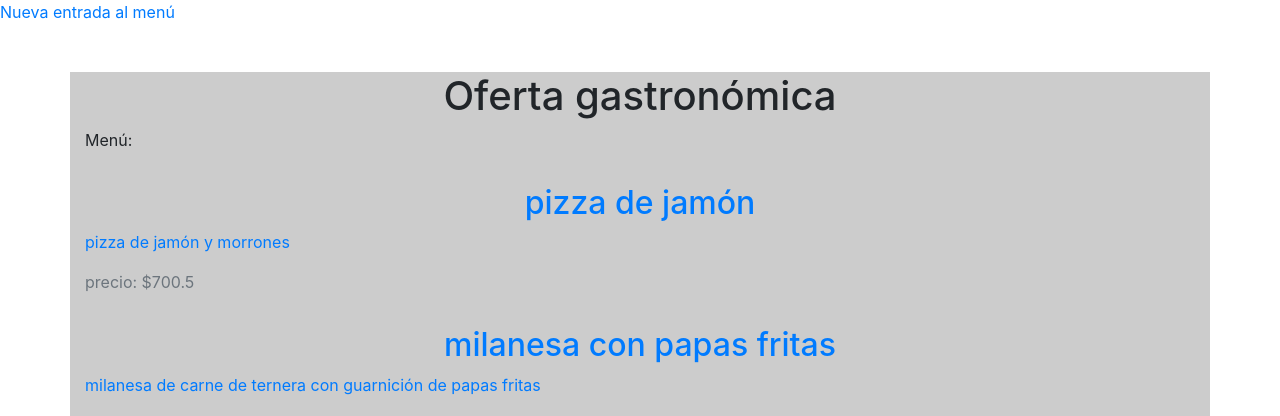
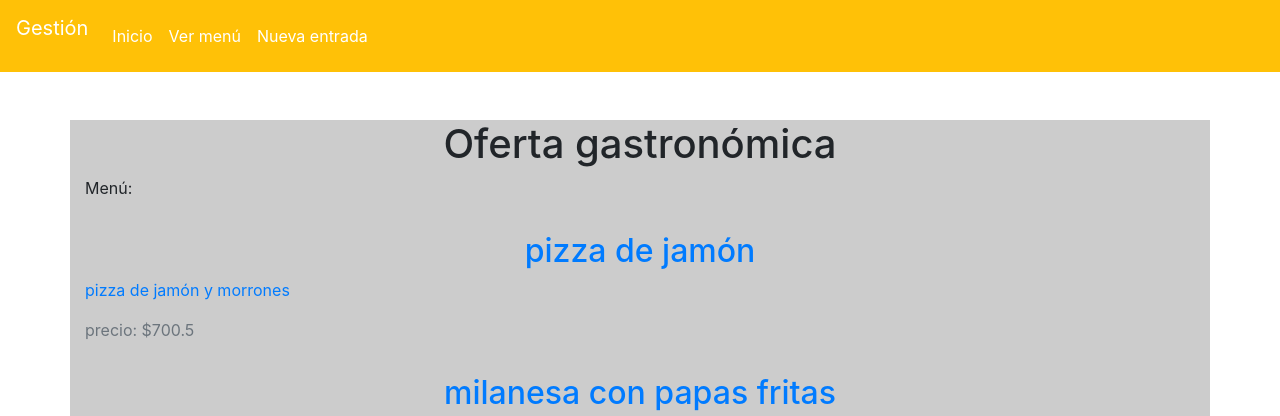
Before and after one commit to LeaTex/UNQ-iisoft-2021c1-turest, a Django app: page /panel/ in a window 1280 px wide. Shown: the top 416 px of the page. Run offline with Django 3.2, Linux system fonts and the light colour scheme; data comes from the database, SQL or seed files in the repository; some libraries are stand-ins or nearby versions.

Commit message:
se agrega un menú para acceder a las acciones

```diff
--- a/administracion/templates/admin/itemChange.html
+++ b/administracion/templates/admin/itemChange.html
@@ -1,4 +1,4 @@
-{% extends 'structure.html' %}
+{% extends 'panelStructure.html' %}
 {% block content %}
 	<div class="row mt-5">
 		<div class="col-12">
--- a/administracion/templates/admin/itemNew.html
+++ b/administracion/templates/admin/itemNew.html
@@ -1,4 +1,4 @@
-{% extends 'structure.html' %}
+{% extends 'panelStructure.html' %}
 {% block content %}
 	<h1 class="text-center">Nueva entrada del menú:</h1>
 	<form method="POST" class="post-form">{% csrf_token %}
--- a/administracion/templates/admin/list.html
+++ b/administracion/templates/admin/list.html
@@ -1,4 +1,4 @@
-{% extends 'structure.html' %}
+{% extends 'panelStructure.html' %}
 {% block content %}
 	<div class="row mt-5">
 		<div class="col-12">
--- a/administracion/templates/structure.html
+++ b/administracion/templates/panelStructure.html
@@ -8,8 +8,21 @@
 		<title>panel de control</title>
 	</head>
 	<body>
-		<a href="{% url 'itemNew' %}"><span class="glyphicon glyphicon-plus"> Nueva entrada al menú</span></a>
-		<div class="container" style="background-color:#ccc">
+		<nav class="navbar navbar-expand-lg navbar-dark bg-warning">
+			<p class="navbar-brand text-white">Gestión</p>
+			<button class="navbar-toggler" type="button" data-toggle="collapse" data-target="#navbarSupportedContent" aria-controls="navbarSupportedContent" aria-expanded="false" aria-label="Menú">
+				<span class="navbar-toggler-icon"></span>
+			</button>
+			<div class="collapse navbar-collapse" id="navbarSupportedContent">
+				<ul class="navbar-nav mr-auto">
+					<li><a class="nav-link text-white" href="{% url 'home' %}">Inicio</a></li>
+					<li><a class="nav-link text-white" href="{% url 'home' %}">Ver menú</a></li>
+					<li><a class="nav-link text-white" href="{% url 'itemNew' %}"><span class="glyphicon glyphicon-plus"> Nueva entrada</span></a></li>
+				</ul>
+			</div>
+		</nav>
+
+		<div class="container" style="background-color:#ccc"></li>
 			{% block content %}
 			{% endblock %}
 		</div>
--- a/administracion/urls.py
+++ b/administracion/urls.py
@@ -2,7 +2,7 @@ from django.urls import path
 from . import views
 
 urlpatterns = [
-	path('', views.itemList, name='itemList'),
+	path('', views.itemList, name='home'),
 	path('itemNew', views.itemNew, name='itemNew'),
 	path('itemChange/<int:pk>/', views.itemChange, name='itemChange'),
 ]
```
